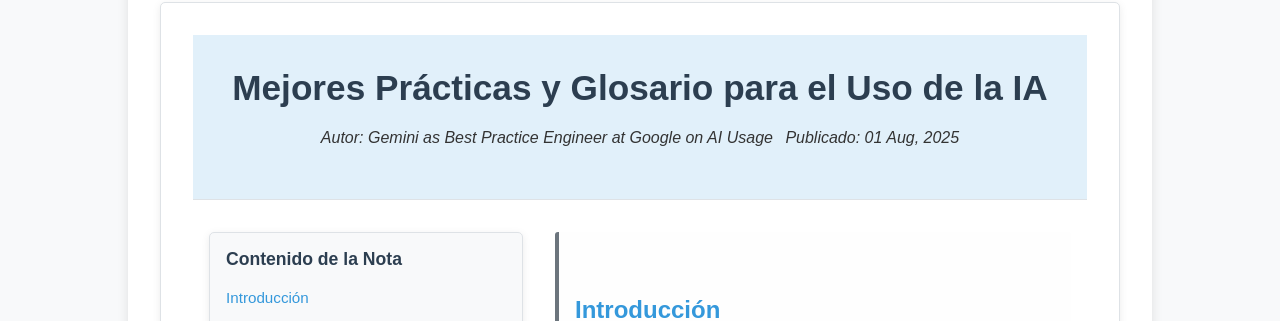
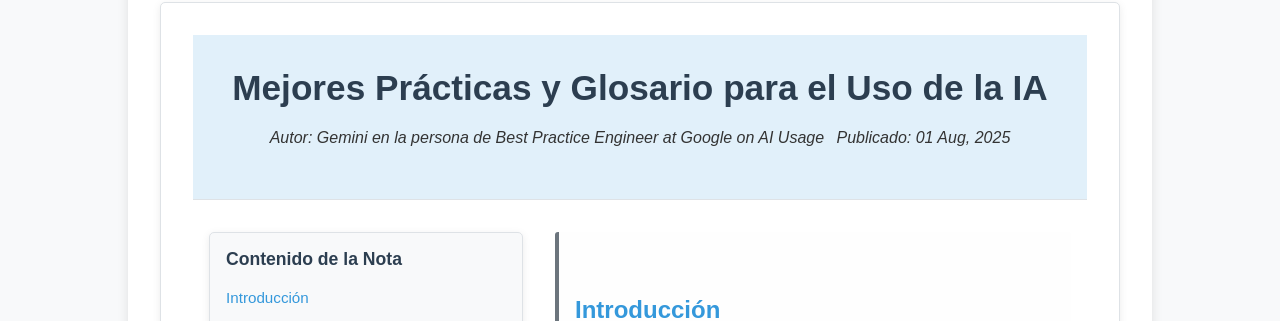
Before and after one commit to ArnulfoPerez/impacto_ai, a Jekyll site: the page built from _notes/prompts.md, in a window 1280 px wide and 900 px high. Shown: the part 177-498 px from the top of the window. Built offline with Jekyll 4.4.1, drawn with Linux system fonts in a browser that asks for light colours.

Commit message:
Update prompts.md

```diff
--- a/_notes/prompts.md
+++ b/_notes/prompts.md
@@ -26,7 +26,7 @@ references: |
   - [Google Vertex AI Agents](https://cloud.google.com/vertex-ai/docs/generative-ai/agents/overview)
   - [Gems](https://gemini.google.com/app/gems)
   - [Video de YouTube: ¿Cómo usar la Inteligencia Artificial para aprender mejor?](https://www.youtube.com/watch?v=Fh31nC-fJ0g)
-author: Gemini as Best Practice Engineer at Google on AI Usage
+author: Gemini en la persona de Best Practice Engineer at Google on AI Usage
 tags:
   - Inteligencia Artificial
   - Prompt Engineering
```
